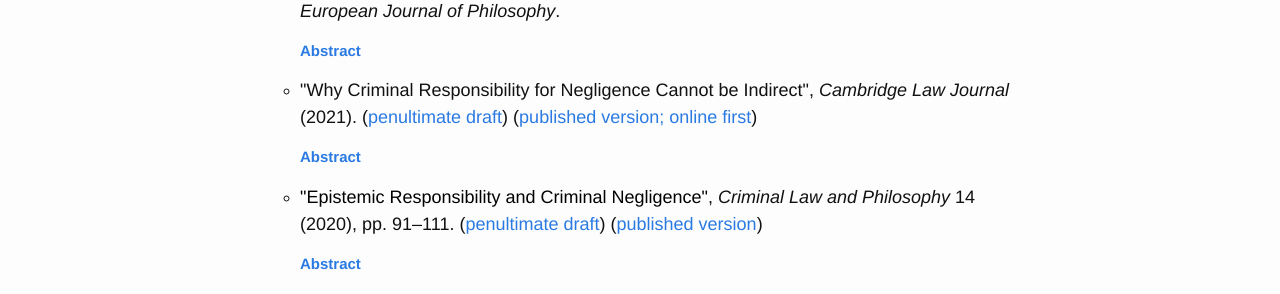
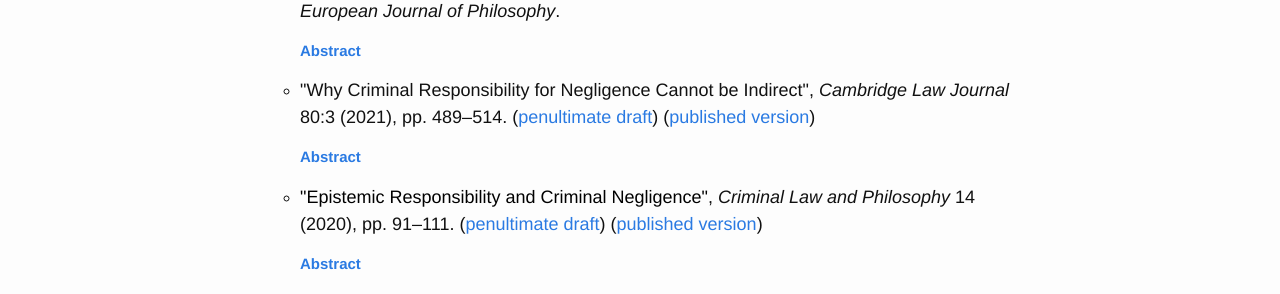
Before and after one commit to alexandergreenberg/alexandergreenberg.github.io, a Jekyll site: the page built from pages/01_Publications.html, in a window 1280 px wide. Shown: the part 344-638 px from the top of the page. Built offline with Jekyll 4.4.1, drawn with Linux system fonts in a browser that asks for light colours; some web fonts are replaced.

Commit message:
Update 01_Publications.html

```diff
--- a/pages/01_Publications.html
+++ b/pages/01_Publications.html
@@ -30,7 +30,7 @@
     <div id="para8" class="hidden"><p>Philosophy is witnessing an ‘Agential Turn’, characterised by the thought that understanding certain distinctive features of human mentality requires conceiving of many mental phenomena as <em>acts</em>, and of subjects as their <em>agents</em>. We raise a challenge for three central explanatory appeals to mental agency – agentialism about doxastic responsibility, agentialism about doxastic self-knowledge, and an agentialist explanation of the delusion of thought insertion: agentialists either commit themselves to implausibly strong claims about the kind of agency involved in the relevant phenomena, or make appeals to agency which seem explanatorily redundant. The force of this ‘Agentialist Dilemma’ has been under-appreciated, and the agentialist literature does not contain a clear answer to it. Although we don’t aim to provide to a knockdown argument against the Agential Turn, we do suggest that the Agentialist Dilemma represents a significant challenge to the approach. However, we accept the fundamental critique motivating the Agential Turn, its rejection of a purely passivist and spectatorial conception of the human mind. We close by urging the recognition of a broader category of <em>rational subjectivity</em>, a category which includes states which are neither active nor passive, but nevertheless form part of a subject’s rational point of view on the world.</p></div>
   </li>
   <li>
-    <h4>"Why Criminal Responsibility for Negligence Cannot be Indirect"</a>, <em>Cambridge Law Journal</em> (2021). (<a href="/pdfs/indirect-negligence.pdf" target="_blank">penultimate draft</a>) (<a href="https://doi.org/10.1017/S0008197321000659" target="_blank">published version; online first</a>)</h4>
+    <h4>"Why Criminal Responsibility for Negligence Cannot be Indirect"</a>, <em>Cambridge Law Journal</em> 80:3 (2021), pp. 489–514. (<a href="/pdfs/indirect-negligence.pdf" target="_blank">penultimate draft</a>) (<a href="https://doi.org/10.1017/S0008197321000659" target="_blank">published version</a>)</h4>
     <p><a href="javascript:;" onclick="return toggleMe('para6')" value="Toggle"><strong>Abstract</strong></a></p>
     <div id="para6" class="hidden"><p>A popular way to try to justify holding defendants criminally responsible for inadvertent negligence is via an indirect or ‘tracing’ approach, i.e. an approach which traces the inadvertence back to prior culpable action. I argue that this indirect approach to criminal negligence fails because it can’t account for a key feature of how criminal negligence should be (and sometimes is) assessed. Specifically, it can’t account for why, when considering whether a defendant is negligent, what counts as a risk should be assessed <em>relative to the defendant’s evidence.</em></p></div>
   </li>
```
